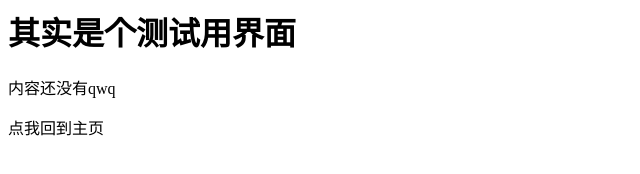
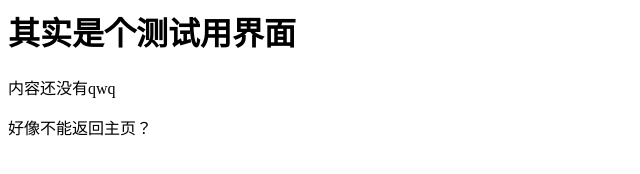
Before and after one commit to 3r1ckZ/3r1ckZ.github.io, a plain HTML site: page script/test.html in a window 1280 px wide. Shown: the full height of the page, 0-640 px from the left. Drawn offline with Linux system fonts and the light colour scheme.

Commit message:
Update test.html

```diff
--- a/script/test.html
+++ b/script/test.html
@@ -7,5 +7,5 @@
 <body>
 <p><h1>其实是个测试用界面</h1></p>
 <p>内容还没有qwq</p>
-<a herf="https://3r1ckzhaojy.github.io/index.html">点我回到主页</a><br>
+<a herf="https://3r1ckzhaojy.github.io/index.html">好像不能返回主页？</a><br>
 </body>
```
